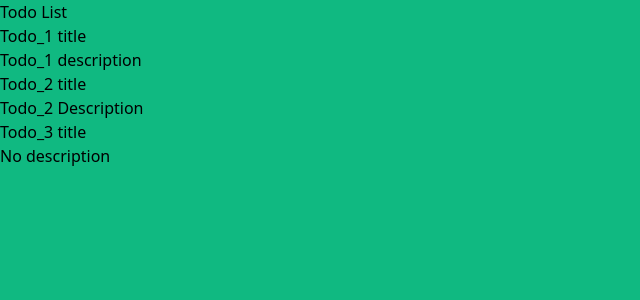
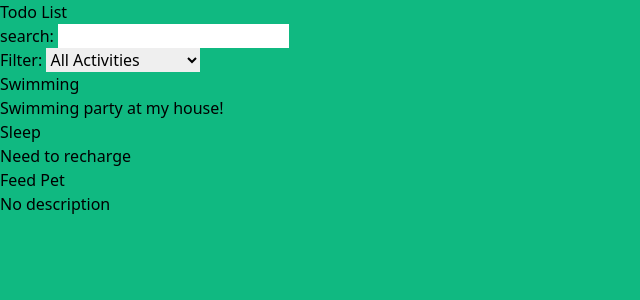
Before and after one commit to ronsigter/crud-todo-cra, a React (Create React App) app: page / in a window 1280 px wide. Shown: the top 300 px of the page, without its empty margins (0-640 px from the left). Built offline with nearby package versions, Linux system fonts and the light colour scheme; data requests are answered from the project's data file.

Commit message:
adds filtering and search

```diff
--- a/server/db.json
+++ b/server/db.json
@@ -2,21 +2,21 @@
   "todos": [
     {
       "id": 1,
-      "title": "Todo_1 title",
-      "description": "Todo_1 description",
+      "title": "Swimming",
+      "description": "Swimming party at my house!",
       "creationDate": "01/07/2021, 9:42:52 pm",
       "isActive": true
     },
     {
       "id": 2,
-      "title": "Todo_2 title",
-      "description": "Todo_2 Description",
+      "title": "Sleep",
+      "description": "Need to recharge",
       "creationDate": "02/08/2021, 10:42:52 pm",
       "isActive": false
     },
     {
       "id": 3,
-      "title": "Todo_3 title",
+      "title": "Feed Pet",
       "description": "No description",
       "creationDate": "03/09/2021, 11:42:52 pm",
       "isActive": true
--- a/src/containers/Todos/index.tsx
+++ b/src/containers/Todos/index.tsx
@@ -1,12 +1,46 @@
+import { useEffect, useState } from 'react'
 import { useListTodos } from 'hooks'
 import Loader from './Loader'
 
 const Todos: React.FC = () => {
-  const { todos, status } = useListTodos()
+  const [searchTerm, setSearchTerm] = useState('')
+  const [statusFilter, setStatusFilter] = useState<boolean | 'all'>('all')
+  const { todos, status, setFilters } = useListTodos()
+
+  const handleFilterStatus = (statusFilter: string): void => {
+    if (statusFilter === 'all') setStatusFilter('all')
+    else if (statusFilter === 'true') setStatusFilter(true)
+    else if (statusFilter === 'false') setStatusFilter(false)
+  }
+
+  const handleSearchTerm = (term: string): void => {
+    setSearchTerm(term)
+  }
+
+  useEffect(() => {
+    setFilters({
+      byActive: statusFilter,
+      term: searchTerm,
+    })
+  }, [setFilters, statusFilter, searchTerm])
 
   return (
     <section className='App h-screen w-full bg-green-500'>
       <div>Todo List</div>
+      <div>
+        <div>
+          <label>search: </label>
+          <input onChange={(e) => handleSearchTerm(e.target.value)} />
+        </div>
+        <div>
+          <label>Filter: </label>
+          <select onChange={(e) => handleFilterStatus(e.target.value)}>
+            <option value='all'>All Activities</option>
+            <option value='true'>Finished Activities</option>
+            <option value='false'>Current Activities</option>
+          </select>
+        </div>
+      </div>
       <Loader status={status} items={todos || []} />
     </section>
   )
```
